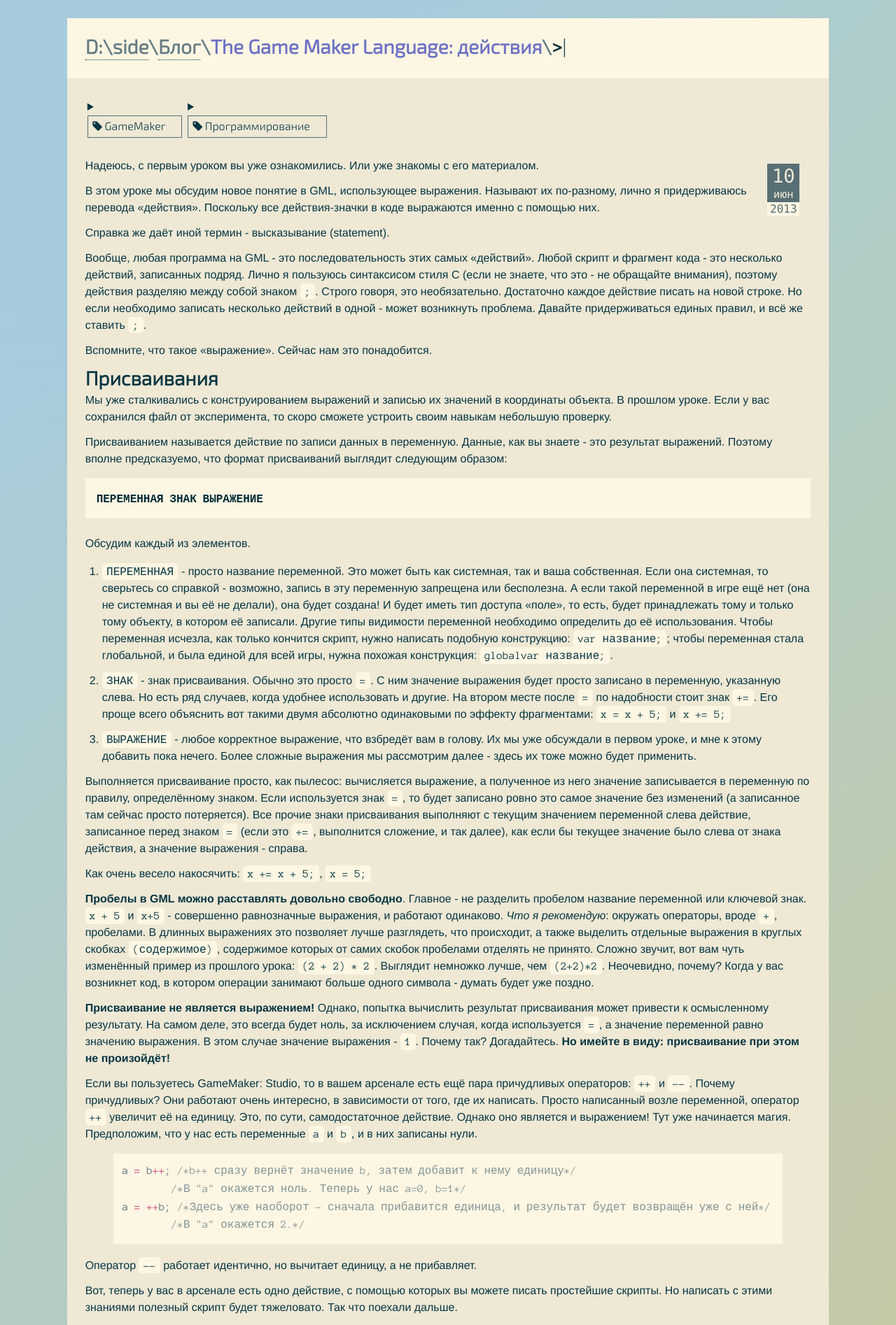
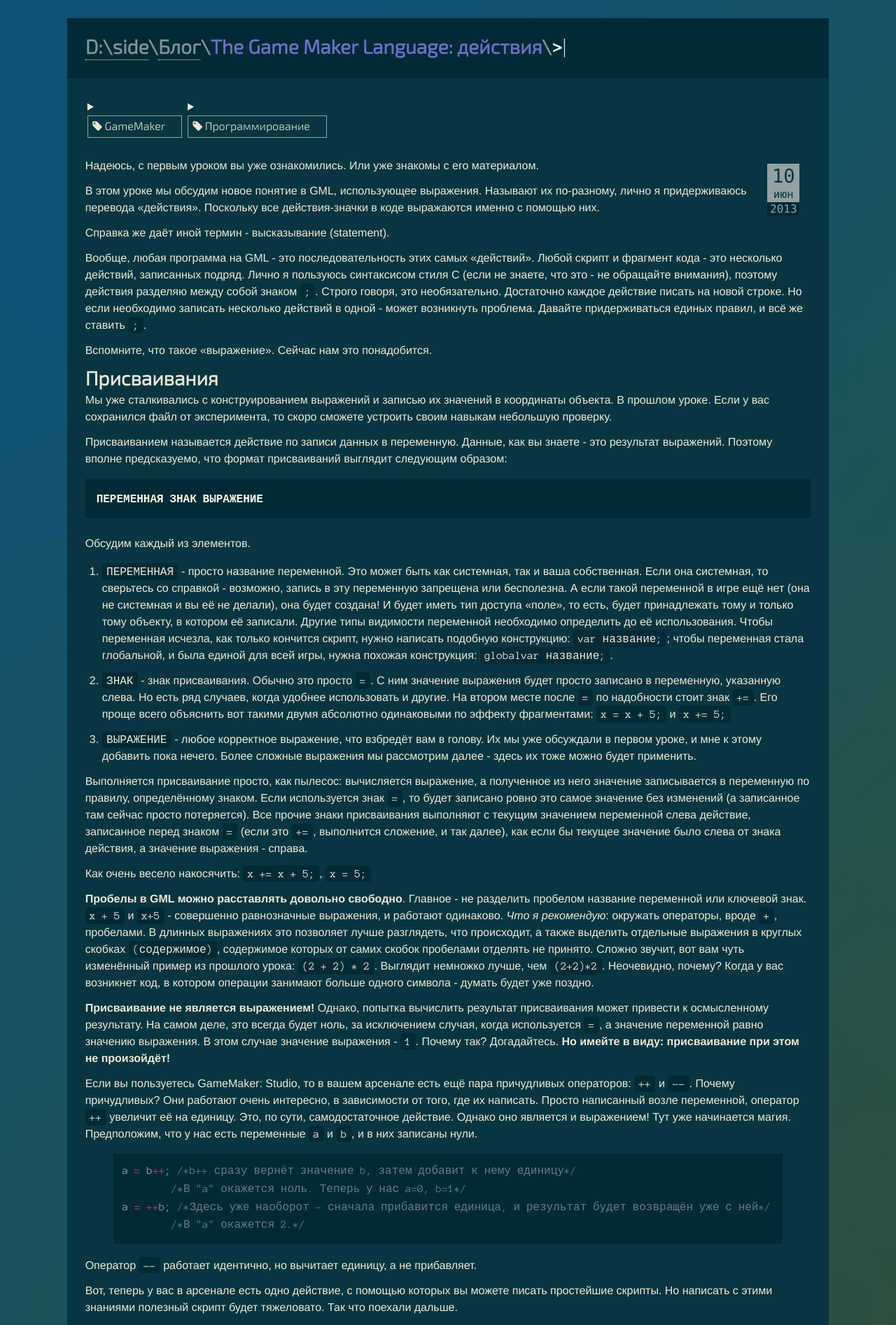
Before and after one commit to D-side/d-side.github.io, a Jekyll site: the page built from _posts/2013-06-10-gml-actions.md, in a window 1280 px wide. Shown: the top 1894 px of the page at 70% size. Built offline with Jekyll 4.4.1, drawn with Linux system fonts in a browser that asks for light colours; comment, search, counter and statistics services are not loaded.

Commit message:
Darker mood

```diff
--- a/assets/main.sass
+++ b/assets/main.sass
@@ -7,7 +7,7 @@ $sample: #646
 //@import "themes/near-mixer.sass"
 @import "themes/base16/solarized"
 // Mix into light theme
-@import "themes/mix/contrast"
+//@import "themes/mix/contrast"
 
 // Libs (thanks, thoughtbot!)
 @import 'bourbon'
```
